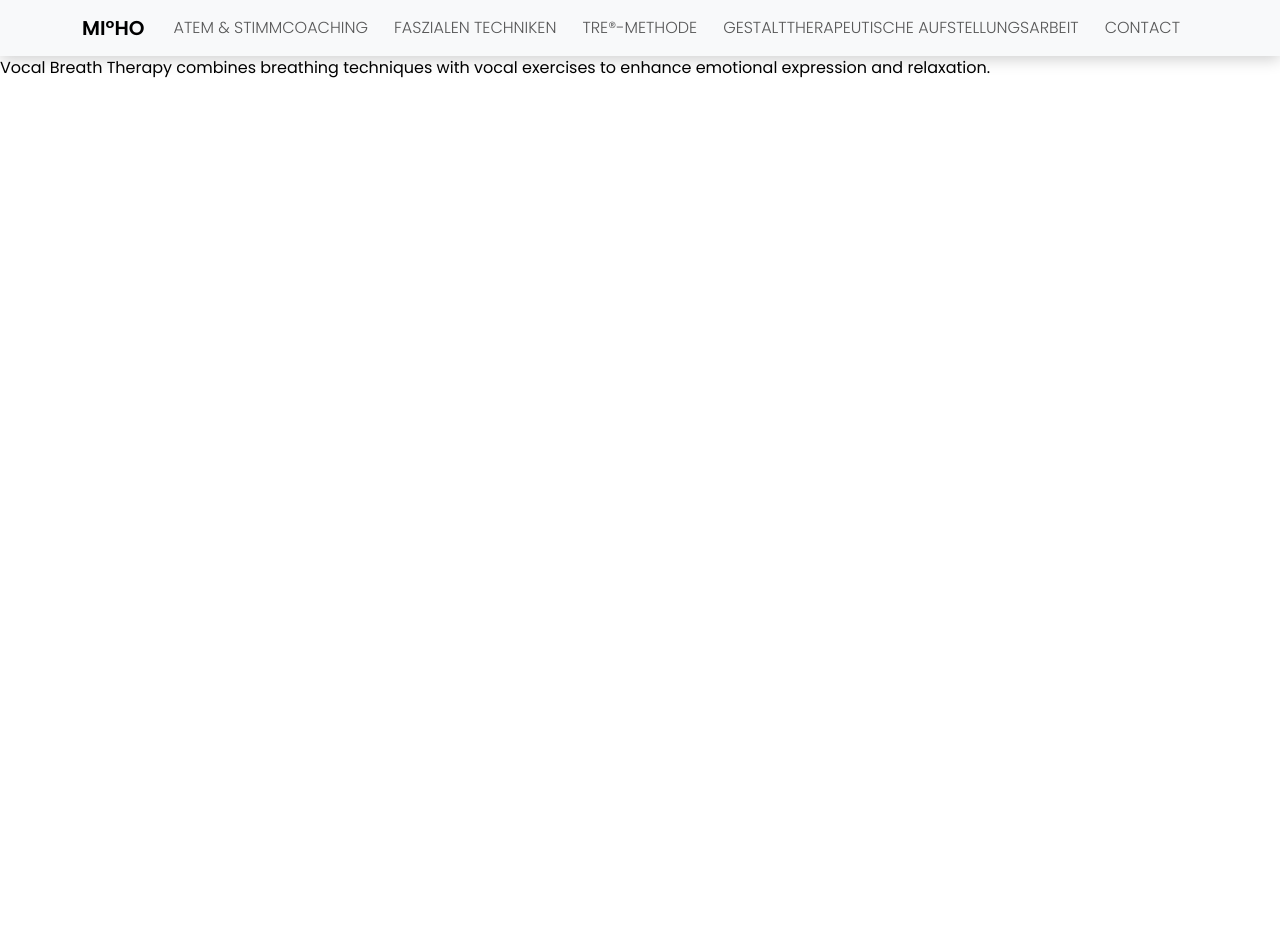
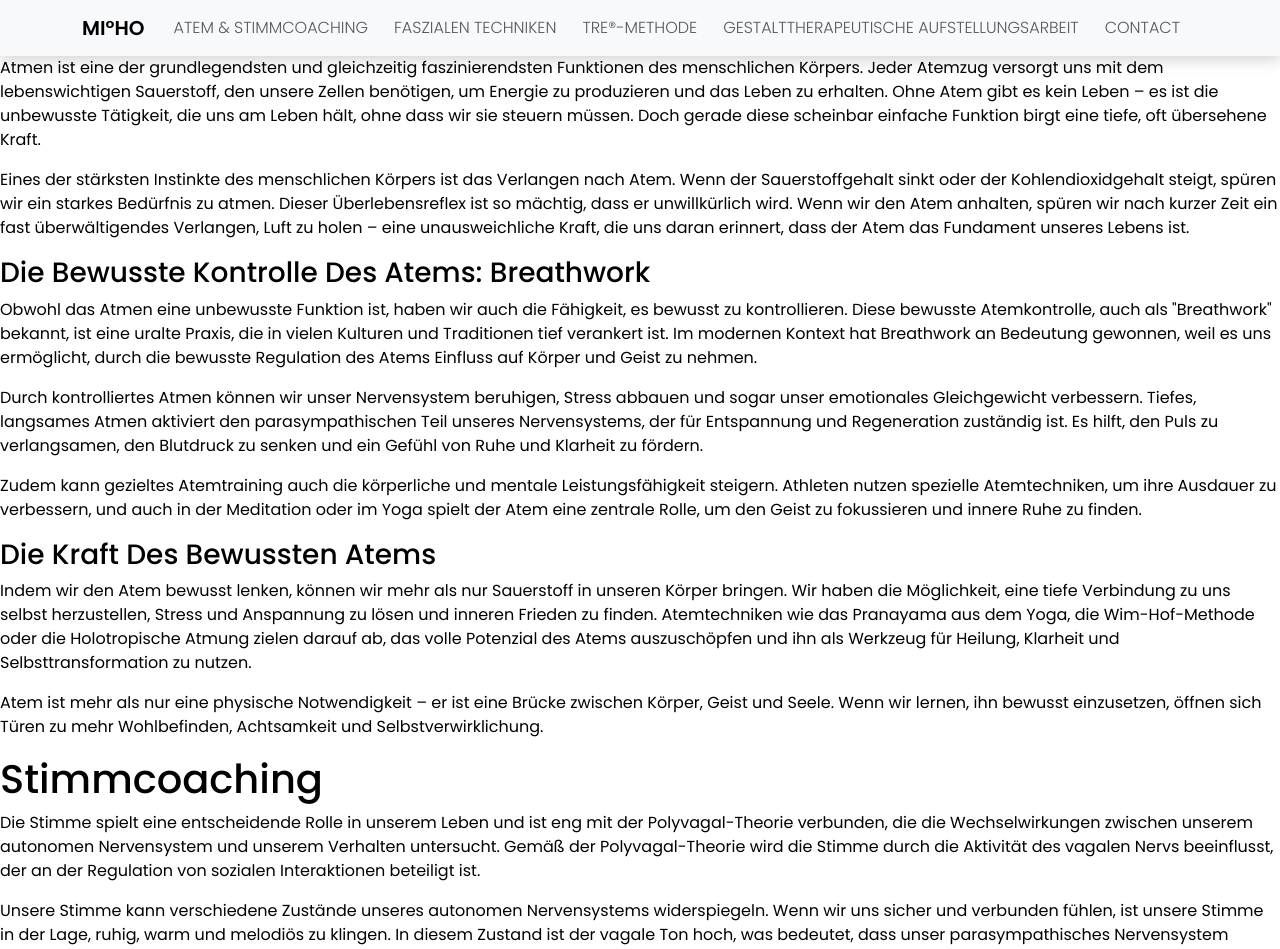
Before and after one commit to margaritaherazo/polymorph, a React (Create React App) app: page /vocalbreath in a window 1280 px wide. Shown: the top 949 px of the page. Before the commit the page ends 800 px from the top, so only its background shows below. Built offline with nearby package versions, Linux system fonts and the light colour scheme.

Commit message:
adding therapies texts

```diff
--- a/src/pages/Familyconst.js
+++ b/src/pages/Familyconst.js
@@ -4,8 +4,12 @@
 function Familyconst() {
   return (
     <div>
-      <h1>Family Constellations</h1>
-      <p>Family Constellations is a therapeutic method that aims to uncover and resolve hidden family dynamics and emotional entanglements.</p>
+      <h1>Gestalttherapeutische Aufstellungsarbeit</h1>
+      <p>Die gestalttherapeutische Aufstellungsarbeit basiert auf der Idee, dass wir als Individuen Teil eines größeren Ganzen sind, das uns beeinflusst – und hier spielt das morphogenetische Feld eine zentrale Rolle. Dieses Feld wird als energetisches oder informatorisches Netzwerk verstanden, das alle Lebewesen miteinander verbindet. Es speichert Erinnerungen, Erfahrungen und Dynamiken, die unbewusst unser Verhalten und unsere Beziehungen prägen.</p>
+
+       <p>In einer Aufstellung geht es darum, diese Dynamiken, die sich oft hinter familiären, beruflichen oder persönlichen Problemen verbergen, sichtbar zu machen. Dabei werden Personen oder Symbole stellvertretend für Aspekte des Systems aufgestellt. Durch das morphogenetische Feld entsteht eine intuitive Verbindung zwischen den Repräsentanten und dem realen System, die es erlaubt, tieferliegende Konflikte, Spannungen oder unausgesprochene Gefühle zu erkennen.</p>
+
+       <p>Indem die Positionen oder Beziehungen in der Aufstellung verändert werden, kann das morphogenetische Feld ebenfalls umstrukturiert werden. Dies löst alte Muster auf und schafft Raum für Heilung und neue Perspektiven. Der Klient spürt diese Veränderungen häufig als emotionale Entlastung und Klarheit, da sie im morphogenetischen Feld bereits eine neue Ordnung erfahren haben. Diese Veränderungen übertragen sich oft unmittelbar in den Alltag und führen zu spürbaren, positiven Veränderungen in den eigenen Beziehungen oder im inneren Erleben.</p>
     </div>
   );
 }
--- a/src/pages/Fascialmanuvers.js
+++ b/src/pages/Fascialmanuvers.js
@@ -4,8 +4,12 @@
 function Fascialmanuvers() {
   return (
     <div>
-      <h1>Fascial Manuvers</h1>
-      <p>Fascial Manuvers focuses on the manipulation of the fascial tissues to release tension and improve overall body function.</p>
+      <h1>Fasziale Manöver</h1>
+      <p>Fasziale Manöver nach der Philosophie von Human Garage basieren auf der Annahme, dass unser Körper, insbesondere das Bindegewebe (Faszien), eine zentrale Rolle für die Gesundheit und das Wohlbefinden spielt. Die Faszien sind ein Netzwerk von Gewebe, das alle Muskeln, Knochen, Organe und Nerven miteinander verbindet. Sie speichern sowohl physische als auch emotionale Spannungen, die im Laufe der Zeit durch Stress, Traumata oder Fehlhaltungen entstehen können.</p>
+
+      <p>Die Wirkweise der faszialen Manöver ist darauf ausgerichtet, Blockaden im Fasziennetzwerk zu lösen, die Bewegungsfreiheit zu verbessern und den natürlichen Fluss von Energie im Körper wiederherzustellen. Durch spezifische Bewegungs- und Atemtechniken wird Druck auf die Faszien ausgeübt, um Spannungen zu lösen, Verklebungen zu entfernen und die natürliche Ausrichtung des Körpers zu unterstützen.</p>
+
+      <p>Die Philosophie von Human Garage geht davon aus, dass der Körper in der Lage ist, sich selbst zu heilen, wenn er in Balance ist. Die faszialen Manöver setzen an der Ursache körperlicher Dysfunktionen an, indem sie tiefe, oft unbemerkte Spannungen in den Faszien ansprechen. Dies kann zu einer Verbesserung der Körperhaltung, einem Abbau von Schmerzen und einer tiefen Entspannung führen. Im Gegensatz zu anderen Techniken arbeiten fasziale Manöver oft subtil, aber sehr effektiv, da sie die Selbstregulation des Körpers aktivieren und auf ganzheitliche Weise sowohl physische als auch emotionale Aspekte integrieren.</p>
     </div>
   );
 }
--- a/src/pages/Tre.js
+++ b/src/pages/Tre.js
@@ -4,8 +4,27 @@
 function Tre() {
   return (
     <div>
-      <h1>TRE (Tension, Stress & Trauma Release)</h1>
-      <p>TRE is a therapeutic technique that helps release deep muscular tension and stress through a series of simple exercises.</p>
+      <h1>TRE®</h1>
+      <p>TRE® (Tension & Trauma Releasing Exercises) ist eine Körpertherapie, die darauf abzielt, durch gezielte Übungen Muskelverspannungen zu lösen und das Nervensystem zu beruhigen. Diese Methode wurde von Dr. David Berceli entwickelt und basiert auf der Annahme, dass traumatische Erlebnisse und chronischer Stress zu physischen Verspannungen führen, die im Körper gespeichert werden.</p>
+
+  <h3>Wirkung von TRE® bei Trauma</h3>
+
+  <h4>1. Muskelentspannung und Tremor</h4>
+  <p>Die TRE®-Übungen induzieren unwillkürliche Muskelzittern oder -vibrationen, die als natürliches Entspannungsreaktion des Körpers betrachtet werden. Dieses Zittern hilft, tiefsitzende muskuläre Spannungen zu lösen, die oft in Verbindung mit traumatischen Erlebnissen stehen.</p>
+
+  <h4>2. Reduktion der Amygdala-Aktivität</h4>
+  <p>Durch die Entspannung der Muskulatur und das Zittern kann TRE® helfen, die Überaktivität der Amygdala zu reduzieren. Dies kann zu einer Abnahme der intensiven Angstreaktionen führen, die häufig mit Trauma verbunden sind.</p>
+
+  <h4>3. Stärkung des Hippocampus</h4>
+  <p>TRE® kann das parasympathische Nervensystem aktivieren, was zu einer Senkung der Stresshormonspiegel führt. Dies unterstützt den Hippocampus in seiner Funktion und kann die Integration und Verarbeitung traumatischer Erinnerungen fördern.</p>
+
+  <h4>4. Beruhigung des Nervensystems</h4>
+  <p>TRE® hilft, das autonome Nervensystem zu regulieren, indem es das Gleichgewicht zwischen dem sympathischen (Kampf- oder Fluchtreaktion) und dem parasympathischen Nervensystem (Ruhe- und Verdauungsreaktion) wiederherstellt. Dies führt zu einer insgesamt beruhigenden Wirkung auf den Körper und Geist, was besonders bei Personen mit posttraumatischen Belastungsstörungen (PTBS) hilfreich sein kann.</p>
+
+  <h3>Praktische Anwendung</h3>
+  <p>TRE® kann sowohl allein als auch unter Anleitung eines ausgebildeten TRE®-Providers durchgeführt werden. In der Gruppe wie einzeln. Es wird empfohlen, mit einem Provider zu beginnen, insbesondere wenn jemand eine traumatische Vorgeschichte hat, um sicherzustellen, dass die Übungen korrekt ausgeführt werden und eine sichere Umgebung gewährleistet ist.</p>
+
+  <p>Zusammenfassend kann TRE® eine wirksame Methode sein, um die physischen und emotionalen Folgen von Trauma zu lindern. Es wirkt durch die Entspannung der Muskulatur, die Beruhigung des Nervensystems und die Unterstützung der natürlichen Heilungsprozesse des Körpers.</p>
     </div>
   );
 }
--- a/src/pages/Vocalbreath.js
+++ b/src/pages/Vocalbreath.js
@@ -4,9 +4,37 @@
 function Vocalbreath() {
   return (
     <div>
-      <h1>Vocal Breath Therapy</h1>
-      <p>Vocal Breath Therapy combines breathing techniques with vocal exercises to enhance emotional expression and relaxation.</p>
+      <h1>Atem</h1>
+      <p>Atmen ist eine der grundlegendsten und gleichzeitig faszinierendsten Funktionen des menschlichen Körpers. Jeder Atemzug versorgt uns mit dem lebenswichtigen Sauerstoff, den unsere Zellen benötigen, um Energie zu produzieren und das Leben zu erhalten. Ohne Atem gibt es kein Leben – es ist die unbewusste Tätigkeit, die uns am Leben hält, ohne dass wir sie steuern müssen. Doch gerade diese scheinbar einfache Funktion birgt eine tiefe, oft übersehene Kraft.</p>
+
+      <p>Eines der stärksten Instinkte des menschlichen Körpers ist das Verlangen nach Atem. Wenn der Sauerstoffgehalt sinkt oder der Kohlendioxidgehalt steigt, spüren wir ein starkes Bedürfnis zu atmen. Dieser Überlebensreflex ist so mächtig, dass er unwillkürlich wird. Wenn wir den Atem anhalten, spüren wir nach kurzer Zeit ein fast überwältigendes Verlangen, Luft zu holen – eine unausweichliche Kraft, die uns daran erinnert, dass der Atem das Fundament unseres Lebens ist.</p>
+
+      <h3>Die bewusste Kontrolle des Atems: Breathwork</h3>
+
+      <p>Obwohl das Atmen eine unbewusste Funktion ist, haben wir auch die Fähigkeit, es bewusst zu kontrollieren. Diese bewusste Atemkontrolle, auch als "Breathwork" bekannt, ist eine uralte Praxis, die in vielen Kulturen und Traditionen tief verankert ist. Im modernen Kontext hat Breathwork an Bedeutung gewonnen, weil es uns ermöglicht, durch die bewusste Regulation des Atems Einfluss auf Körper und Geist zu nehmen.</p>
+
+      <p>Durch kontrolliertes Atmen können wir unser Nervensystem beruhigen, Stress abbauen und sogar unser emotionales Gleichgewicht verbessern. Tiefes, langsames Atmen aktiviert den parasympathischen Teil unseres Nervensystems, der für Entspannung und Regeneration zuständig ist. Es hilft, den Puls zu verlangsamen, den Blutdruck zu senken und ein Gefühl von Ruhe und Klarheit zu fördern.</p>
+
+     <p>Zudem kann gezieltes Atemtraining auch die körperliche und mentale Leistungsfähigkeit steigern. Athleten nutzen spezielle Atemtechniken, um ihre Ausdauer zu verbessern, und auch in der Meditation oder im Yoga spielt der Atem eine zentrale Rolle, um den Geist zu fokussieren und innere Ruhe zu finden.</p>
+
+     <h3>Die Kraft des bewussten Atems</h3>
+
+      <p>Indem wir den Atem bewusst lenken, können wir mehr als nur Sauerstoff in unseren Körper bringen. Wir haben die Möglichkeit, eine tiefe Verbindung zu uns selbst herzustellen, Stress und Anspannung zu lösen und inneren Frieden zu finden. Atemtechniken wie das Pranayama aus dem Yoga, die Wim-Hof-Methode oder die Holotropische Atmung zielen darauf ab, das volle Potenzial des Atems auszuschöpfen und ihn als Werkzeug für Heilung, Klarheit und Selbsttransformation zu nutzen.</p>
+
+     <p>Atem ist mehr als nur eine physische Notwendigkeit – er ist eine Brücke zwischen Körper, Geist und Seele. Wenn wir lernen, ihn bewusst einzusetzen, öffnen sich Türen zu mehr Wohlbefinden, Achtsamkeit und Selbstverwirklichung.</p>
+
+
+      <h1>Stimmcoaching </h1>
+      <p>Die Stimme spielt eine entscheidende Rolle in unserem Leben und ist eng mit der Polyvagal-Theorie verbunden, die die Wechselwirkungen zwischen unserem autonomen Nervensystem und unserem Verhalten untersucht. Gemäß der Polyvagal-Theorie wird die Stimme durch die Aktivität des vagalen Nervs beeinflusst, der an der Regulation von sozialen Interaktionen beteiligt ist.</p>
+
+     <p>Unsere Stimme kann verschiedene Zustände unseres autonomen Nervensystems widerspiegeln. Wenn wir uns sicher und verbunden fühlen, ist unsere Stimme in der Lage, ruhig, warm und melodiös zu klingen. In diesem Zustand ist der vagale Ton hoch, was bedeutet, dass unser parasympathisches Nervensystem aktiviert ist und uns ein Gefühl von Sicherheit vermittelt.</p>
+
+      <p>Auf der anderen Seite, wenn wir uns bedroht oder unsicher fühlen, kann sich unsere Stimme verändern. Sie kann zittern, dünn oder sogar aggressiv klingen. Dies geschieht, wenn der vagale Ton niedrig ist und unser sympathisches Nervensystem aktiviert ist, was auf einen Kampf- oder Fluchtzustand hinweist.</p>
+
+      <p>Durch die bewusste Wahrnehmung und Regulation unserer Stimme können wir Einfluss auf unseren inneren Zustand nehmen und unsere sozialen Interaktionen verbessern. Indem wir unsere Stimme beruhigen und sie in einen warmen und freundlichen Tonfall bringen, können wir das Gefühl von Sicherheit und Verbundenheit sowohl bei uns selbst als auch bei anderen fördern.</p>
+
     </div>
+
   );
 }
 
```
